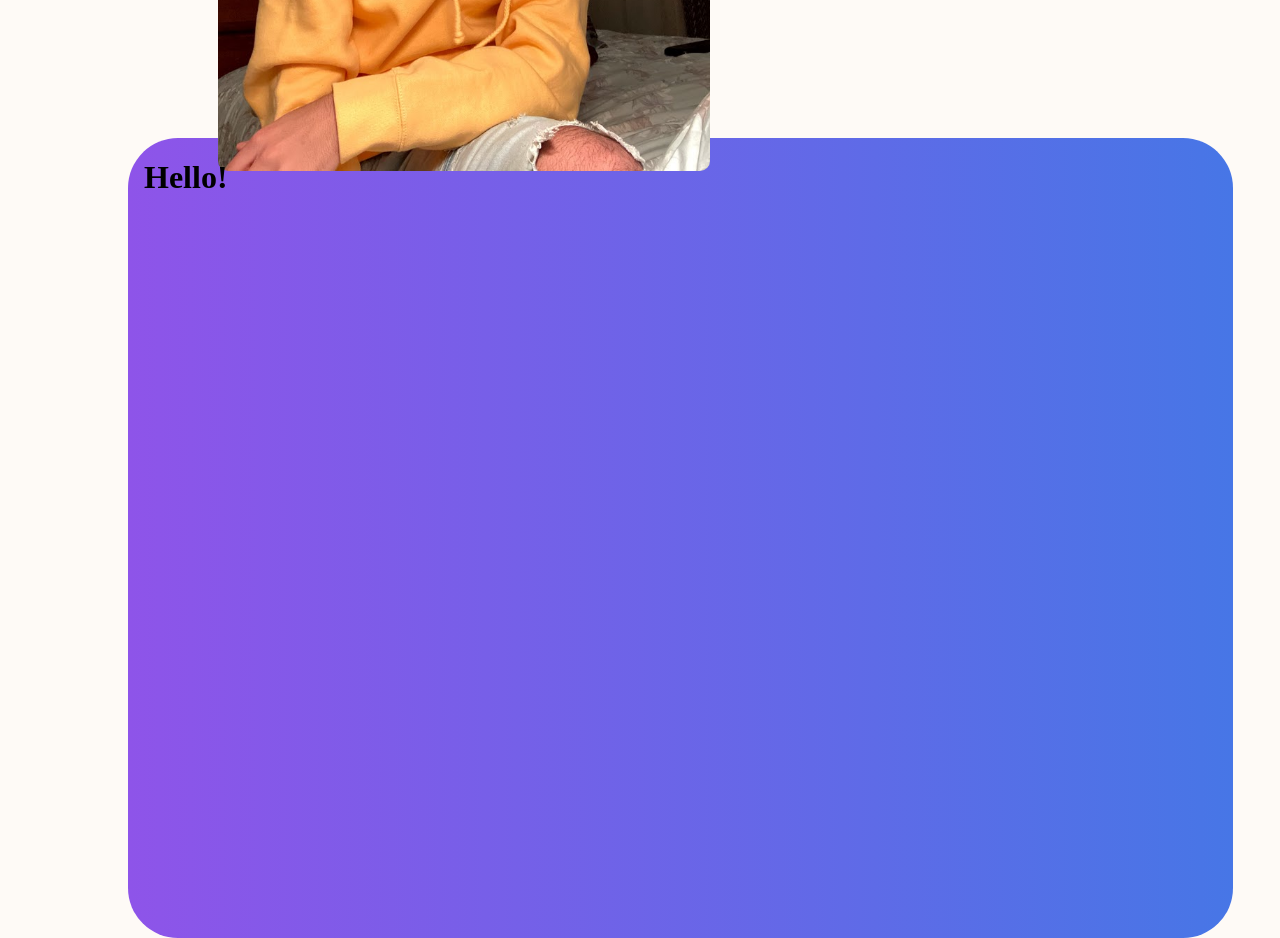
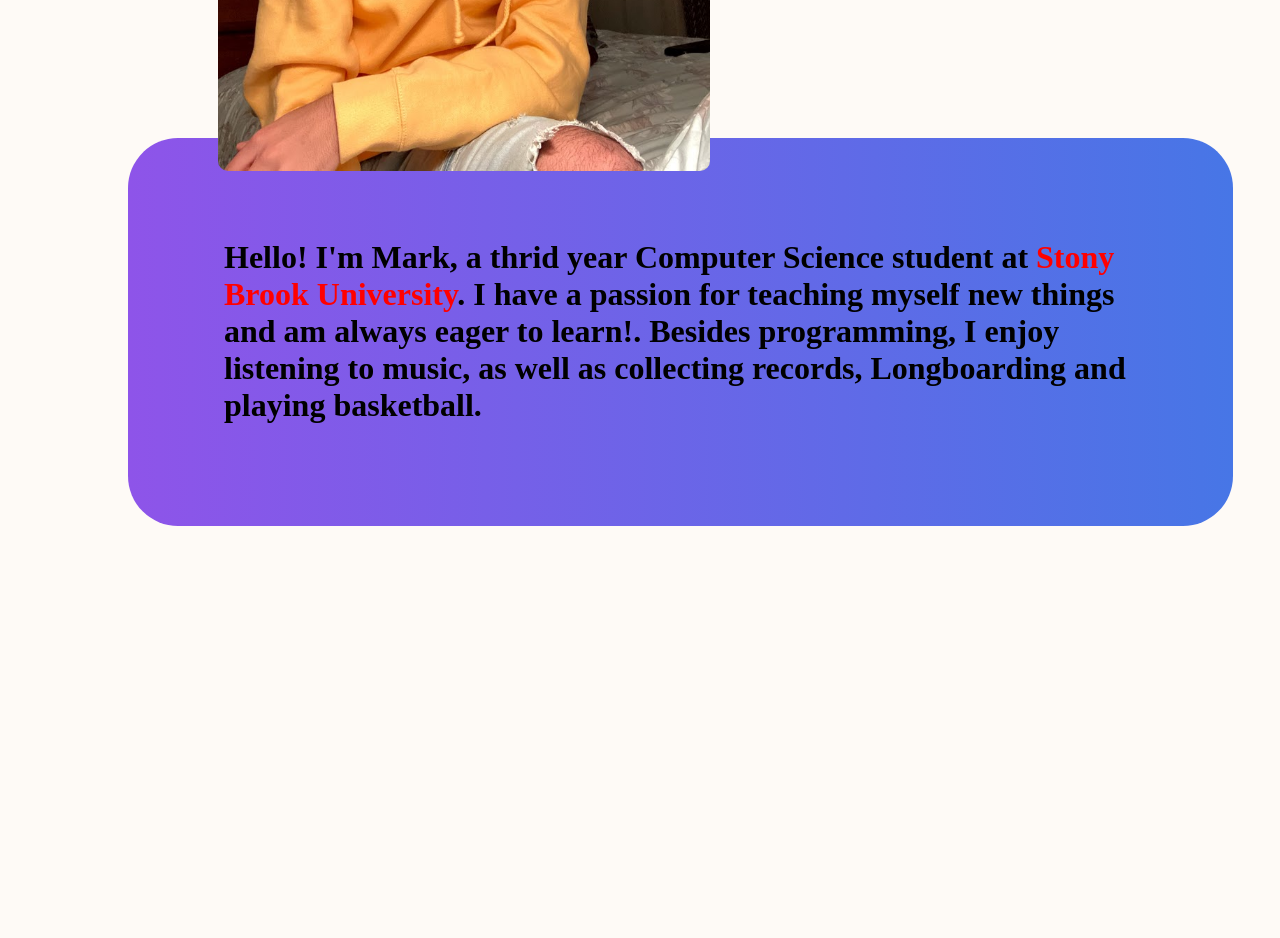
Before and after one commit to Moawin99/Personal-Site, a Gatsby site: page / in a window 1280 px wide. Shown: the part 1120-2058 px from the top of the page. After the commit the page ends 1694 px from the top, so only its background shows below. Built offline with nearby package versions, Linux system fonts and the light colour scheme; Gatsby itself is replaced by a stand-in of ours.

```diff
--- a/src/components/aboutMeContainer.js
+++ b/src/components/aboutMeContainer.js
@@ -4,8 +4,10 @@ import aboutMeStyles from './aboutMeContainer.module.css';
 
 const AboutMe = (props) => (
     <div className={aboutMeStyles.aboutMeBox}>
-        <div>
-            <h1>Hello!</h1>
+        <div className={aboutMeStyles.textContainer}>
+            <h1>Hello! I'm Mark, a thrid year Computer Science student at <span className={aboutMeStyles.sbu}>Stony Brook University</span>.
+            I have a passion for teaching myself new things and am always eager to learn!.
+            Besides programming, I enjoy listening to music, as well as collecting records, Longboarding and playing basketball. </h1>
         </div>
     </div>
 )
--- a/src/components/aboutMeContainer.module.css
+++ b/src/components/aboutMeContainer.module.css
@@ -7,7 +7,6 @@
     margin: 0 7rem;
     border-radius: 50px;
     width: 86%;
-    height: 50em;
 }
 
 .aboutMeBox:hover{
@@ -15,3 +14,13 @@
     transform: translate3d(0,-5px,0);
     box-shadow: 0 52px 74px rgba(0,0,0,.12);
 }
+
+.sbu{
+    color: red;
+}
+
+.textContainer{
+    display: flex;
+    align-items: center;
+    margin: 5em;
+}
--- a/src/styles/global.css
+++ b/src/styles/global.css
@@ -5,3 +5,6 @@ html {
 body{
 	margin: 0;
 }
+
+:root{
+}
```
